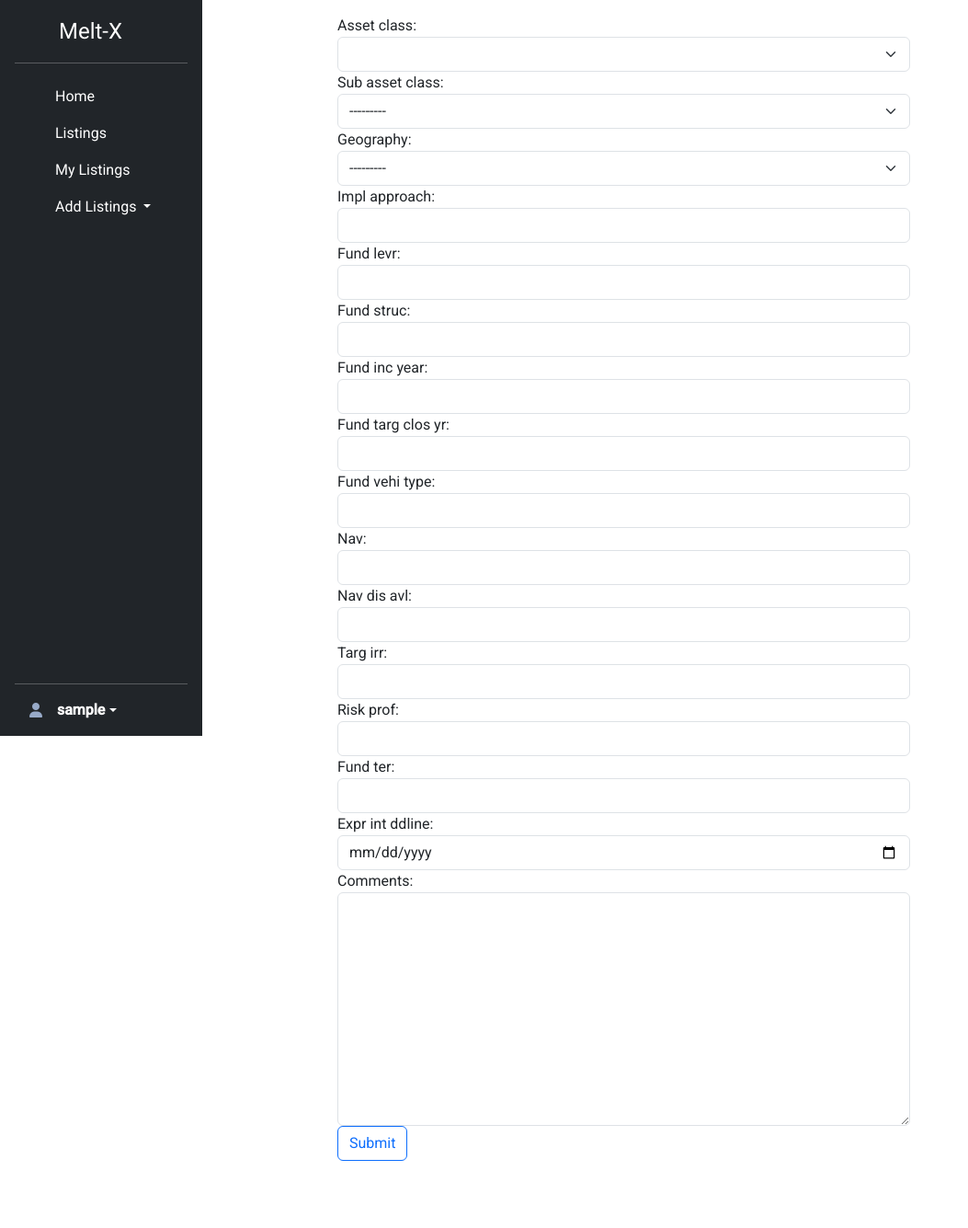
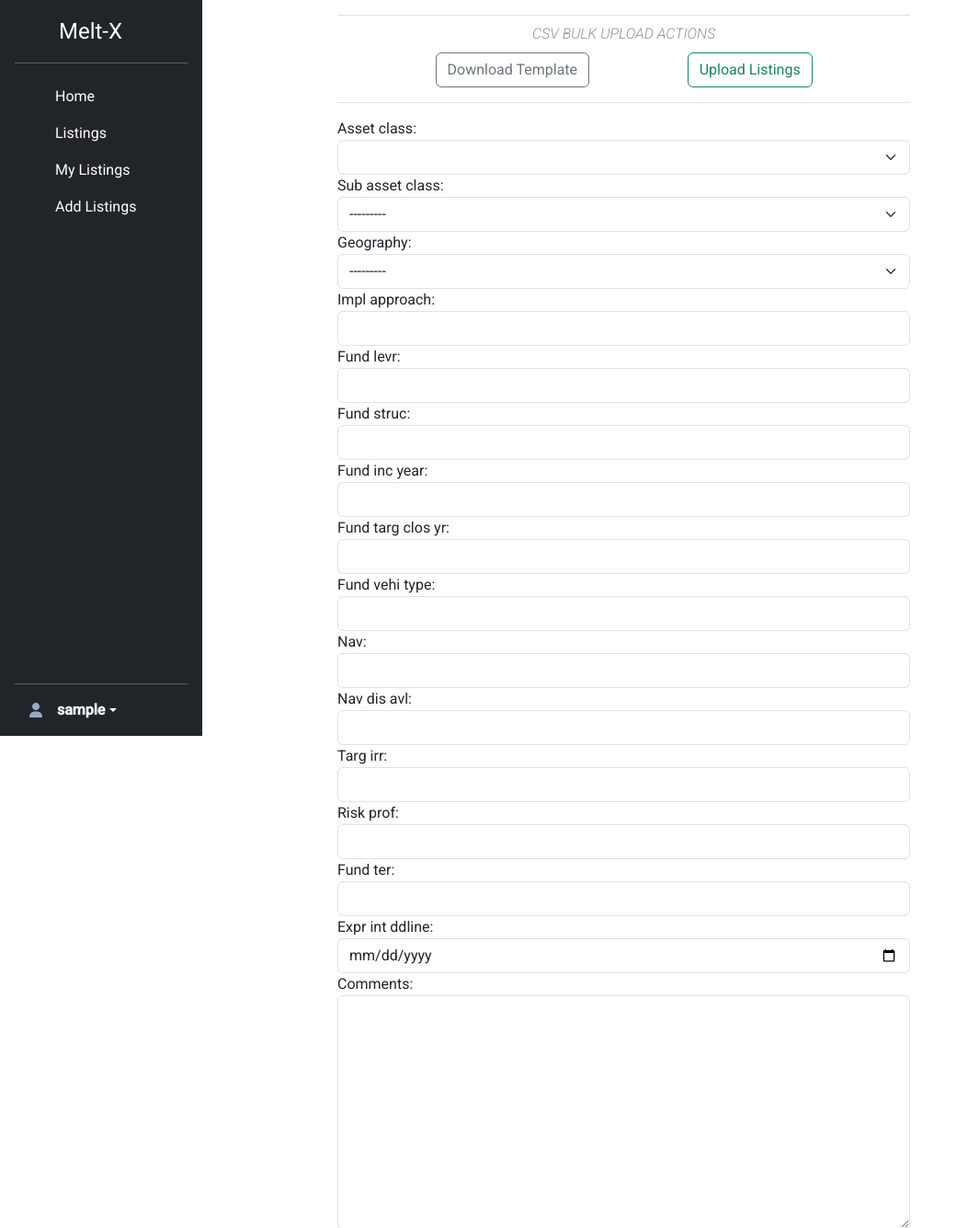
Before and after one commit to finno41/MeltEx-project, a Django app: page /listings/add_listing in a window 1280 px wide. Shown: the top 1335 px of the page at 92% size, without its empty margins (0-1053 px from the left). Before the commit the page ends 1262 px from the top, so only its background shows below. Run offline with Django 4.2, Linux system fonts and the light colour scheme; the visitor is signed in with stand-in values (Sample User, id 1); data comes from the database, SQL or seed files in the repository; data that the repository does not hold is empty; some libraries are stand-ins or nearby versions.

Commit message:
add template to listings page

```diff
--- a/meltexapp/forms.py
+++ b/meltexapp/forms.py
@@ -100,3 +100,7 @@ class UserLoginForm(AuthenticationForm):
             }
         )
     )
+
+
+class CSVListingUploadForm(forms.Form):
+    csv_file = forms.FileField(label="Select a CSV file")
--- a/meltexapp/static/meltexapp/main.css
+++ b/meltexapp/static/meltexapp/main.css
@@ -66,3 +66,8 @@
 .sortable_column {
   cursor: pointer;
 }
+
+.equal-spacing-container {
+  display: flex;
+  justify-content: space-evenly;
+}
--- a/meltexapp/templates/listings/add_listing.html
+++ b/meltexapp/templates/listings/add_listing.html
@@ -23,7 +23,17 @@
             "Listing Deleted successfully"
           </div>
           {% endif %}
-
+          <div class="equal-spacing-container category-text pb-2 pt-2 border-top border-right">
+            CSV BULK UPLOAD ACTIONS
+          </div>
+          <div class="equal-spacing-container pb-3 border-bottom mb-3">
+            <a href=/listings/import/template>
+              <button type="button" class="btn btn-outline-secondary">Download Template</button>
+            </a>
+            <a href="#">
+              <button type="button" class="btn btn-outline-success">Upload Listings</button>
+            </a>
+          </div>
           <form action={{form_action_url}} id="listingForm" method="post" data-subac-url="{% url 'load_sub_acs' %}"
             data-load-geographies-url="{% url 'load_geographies'}">
             {% csrf_token %}
--- a/meltexapp/templates/nav.html
+++ b/meltexapp/templates/nav.html
@@ -55,19 +55,12 @@
             </a>
           </li>
           <li>
-            <div class="dropdown">
-              <a href="#" class="nav-link text-white dropdown-toggle" data-bs-toggle="dropdown" aria-expanded="false">
-                <svg class="bi me-2" width="16" height="16">
-                  <use xlink:href="#table"></use>
-                </svg>
-                Add Listings
-              </a>
-              <ul class="dropdown-menu dropdown-menu-dark text-small shadow" aria-labelledby="dropdownUser1">
-                <li><a class="dropdown-item" href="/listings/add_listing">Add Listing</a></li>
-                <li><a class="dropdown-item" href="/listings/import/template">Listing upload template</a></li>
-                <li><a class="dropdown-item" href="">Bulk upload listings</a></li>
-              </ul>
-            </div>
+            <a href="/listings/add_listing" class="nav-link text-white">
+              <svg class="bi me-2" width="16" height="16">
+                <use xlink:href="#table"></use>
+              </svg>
+              Add Listings
+            </a>
           </li>
         </ul>
         <hr>
```
